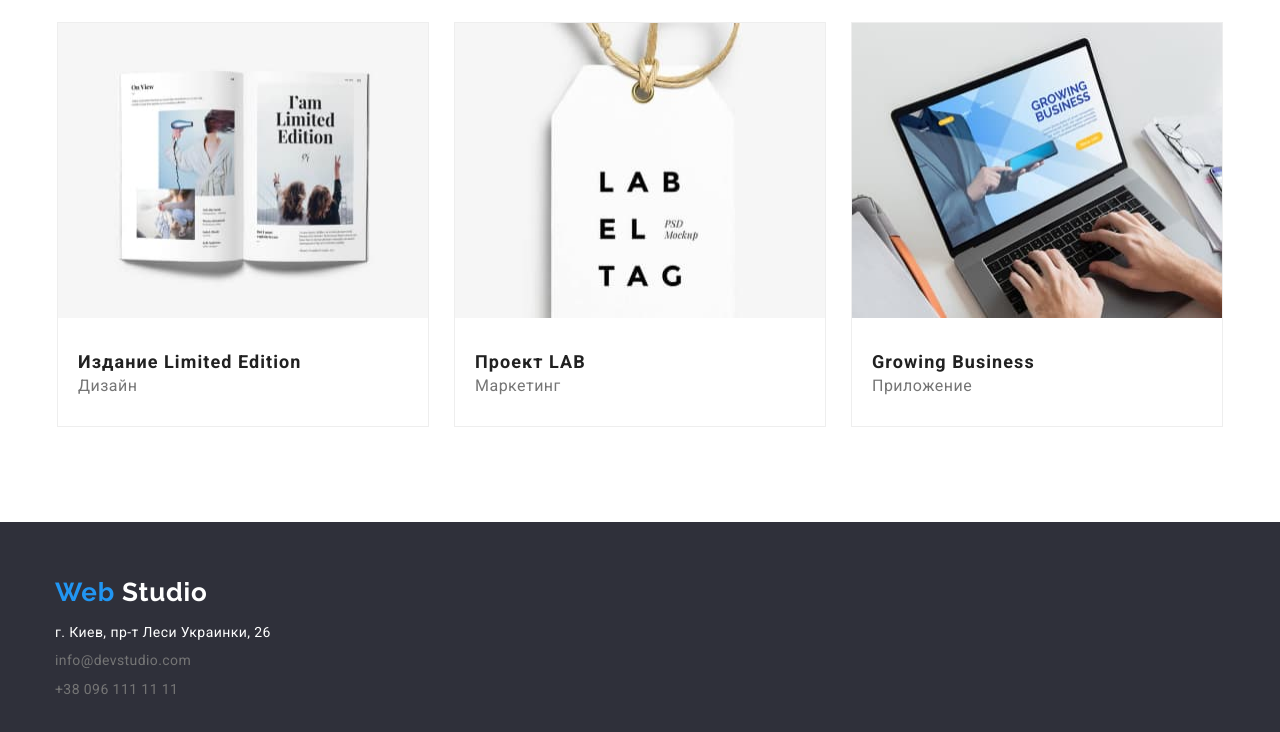
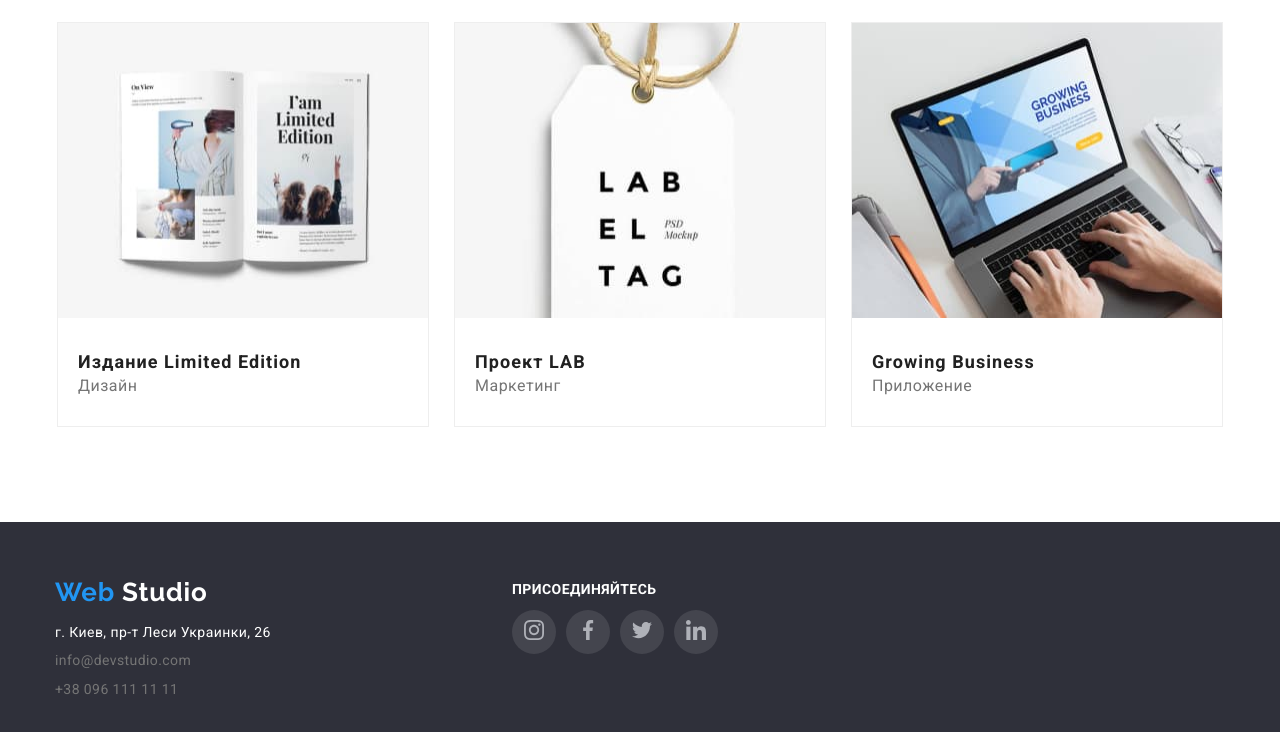
Before and after one commit to GoodLuckMister/goit-markup-hw-04, a plain HTML site: page portfolio.html in a window 1280 px wide. Shown: the part 1084-1816 px from the top of the page. Drawn offline with Linux system fonts and the light colour scheme.

Commit message:
перенес базовые стили

```diff
--- a/portfolio.html
+++ b/portfolio.html
@@ -19,15 +19,24 @@
         </a>
         <nav class="nav">
             <ul class="nav-list">
-                <li class="nav-list-items"><a class="link" href="./index.html">Студия</a></li>
-                <li class="nav-list-items"><a class="link link_activ" href="./portfolio.html">Портфолио</a></li>
+                <li class="nav-list-items"><a class="link link_activ" href="./index.html">Студия</a></li>
+                <li class="nav-list-items"><a class="link" href="./portfolio.html">Портфолио</a></li>
                 <li class="nav-list-items"><a class="link" href="#footer">Контакты</a></li>
             </ul>
         </nav>
         <ul class="nav-list">
-            <li class="nav-list-items"><a class="link link_cont" href="mailto:info@devstudio.com">info@devstudio.com</a>
-            </li>
-            <li class="nav-list-items"><a class="link link_cont" href="tel:+380961111111">+38 096 111 11 11</a></li>
+            <li class="nav-list-items"><a class="link link_cont" href="mailto:info@devstudio.com">
+                    <svg class="link_cont_symbol">
+                        <use href="./symbol-defs.svg#icon-envelope">
+                        </use>
+                    </svg>
+                    info@devstudio.com</a></li>
+            <li class="nav-list-items"><a class="link link_cont" href="tel:+380961111111">
+                    <svg class="link_cont_symbol_mobile">
+                        <use href="./symbol-defs.svg#icon-smartphone">
+                        </use>
+                    </svg>
+                    +38 096 111 11 11</a></li>
         </ul>
     </div>
 </header>
@@ -154,6 +163,31 @@
                         11</a></li>
             </ul>
         </address>
+        <div class="symbol_footer">
+            <h3 class="symbol_footer_title">ПРИСОЕДИНЯЙТЕСЬ</h3>
+            <ul class="symbol_footer_list">
+                <li class="symbol_list_item symbol_footer_list_item"><a class="symbol-list_link"
+                        href="https://www.instagram.com/" target="_blank" rel="noopener noreferer">
+                        <svg class="symbol_list_image">
+                            <use href="./symbol-defs.svg#icon-instagram"></use>
+                        </svg></a> </li>
+                <li class="symbol_list_item symbol_footer_list_item"><a class="symbol-list_link"
+                        href="https://www.facebook.com/" target="_blank" rel="noopener noreferer">
+                        <svg class="symbol_list_image">
+                            <use href="./symbol-defs.svg#icon-facebook"></use>
+                        </svg></a></li>
+                <li class="symbol_list_item symbol_footer_list_item"><a class="symbol-list_link"
+                        href="https://www.twitter.com/" target="_blank" rel="noopener noreferer">
+                        <svg class="symbol_list_image">
+                            <use href="./symbol-defs.svg#icon-twitter"></use>
+                        </svg></a></li>
+                <li class="symbol_list_item symbol_footer_list_item"><a class="symbol-list_link"
+                        href="https://www.linkedin.com/" target="_blank" rel="noopener noreferer">
+                        <svg class="symbol_list_image">
+                            <use href="./symbol-defs.svg#icon-linkedin"></use>
+                        </svg></a></li>
+            </ul>
+        </div>
     </div>
 </footer>
     </body>
```
